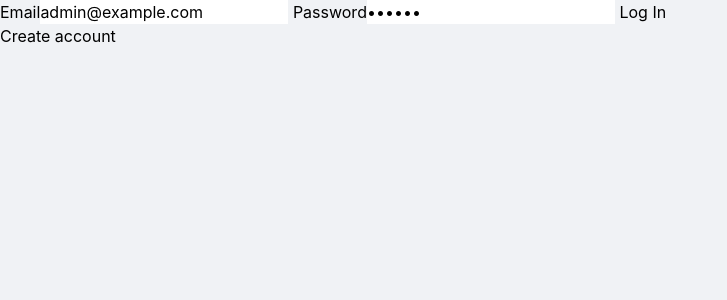
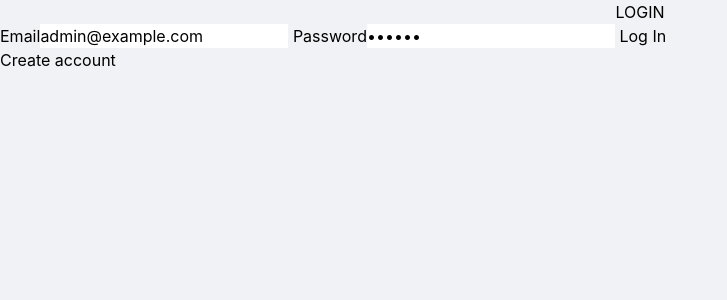
Before and after one commit to Sirawit44/Solidithai-test, a React (Vite) app: page /login in a window 1280 px wide. Shown: the top 300 px of the page, without its empty margins (0-727 px from the left). Built offline with nearby package versions, Linux system fonts and the light colour scheme.

Commit message:
add topic to login page

```diff
--- a/src/Pages/LoginPage.tsx
+++ b/src/Pages/LoginPage.tsx
@@ -4,7 +4,8 @@ import RegisterContainer from "../features/authentication/components/RegisterCon
 export default function LoginPage() {
   return (
     <div className="page-container">
-      <div className="bg-pink-300 p-4 rounded-lg max-w-sm mx-auto shadow-lg mt-60">
+      <div className="bg-pink-300 p-4 rounded-lg w-[70%] max-w-md shadow-lg absolute self-center">
+        <h5 style={{textAlign: "center"}}>LOGIN</h5>
         <LoginForm/>
         <RegisterContainer/>
       </div>
```
